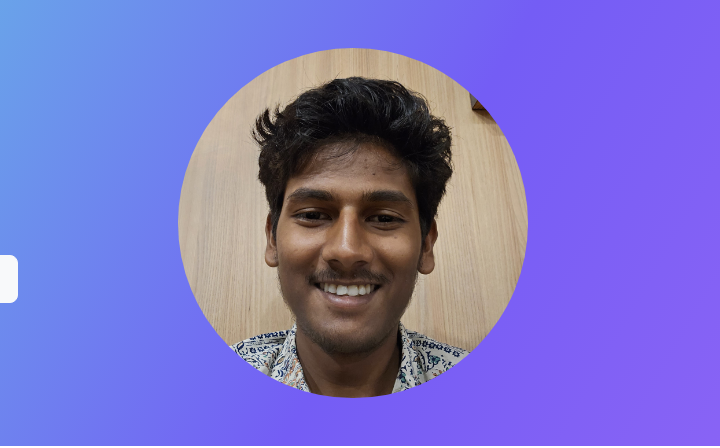
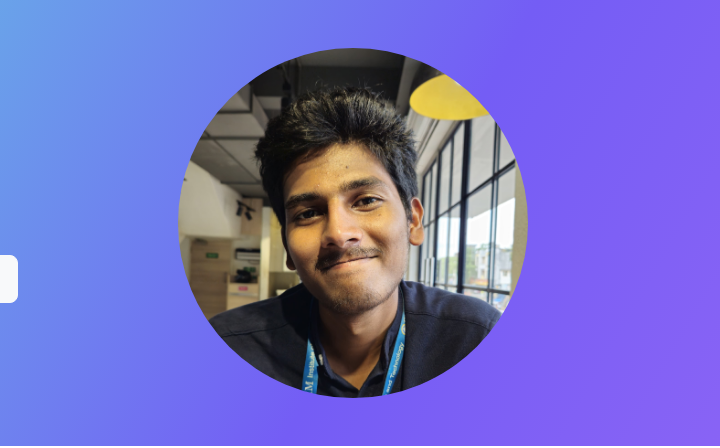
Before and after one commit to KP-Rahul/portfolio, a plain HTML site: page index.html in a window 1280 px wide. Shown: the top 448 px of the page, 560-1280 px from the left. Drawn offline with nearby package versions, Linux system fonts and the light colour scheme.

Commit message:
Update index.html
updated dp

```diff
--- a/index.html
+++ b/index.html
@@ -12,7 +12,7 @@
             <div class="container col-xxl-8 px-5 py-0">
               <div class="row flex-lg-row-reverse align-items-center g-5 py-0 pb-5">
                 <div class="col-10 col-sm-8 col-lg-6 pt-5">
-                  <img id="dp" src="./images/DP.jpg" class="d-block mx-lg-auto img-fluid" alt="Rahul's DP" loading="lazy">
+                  <img id="dp" src="./images/DP2.jpeg" class="d-block mx-lg-auto img-fluid" alt="Rahul's DP" loading="lazy">
                 </div>
                 <div class="col-lg-6">
                   <h1 class="display-5 fw-bold text-body-emphasis lh-1 mb-3 pb-1">Rahul, KP</h1>
```
